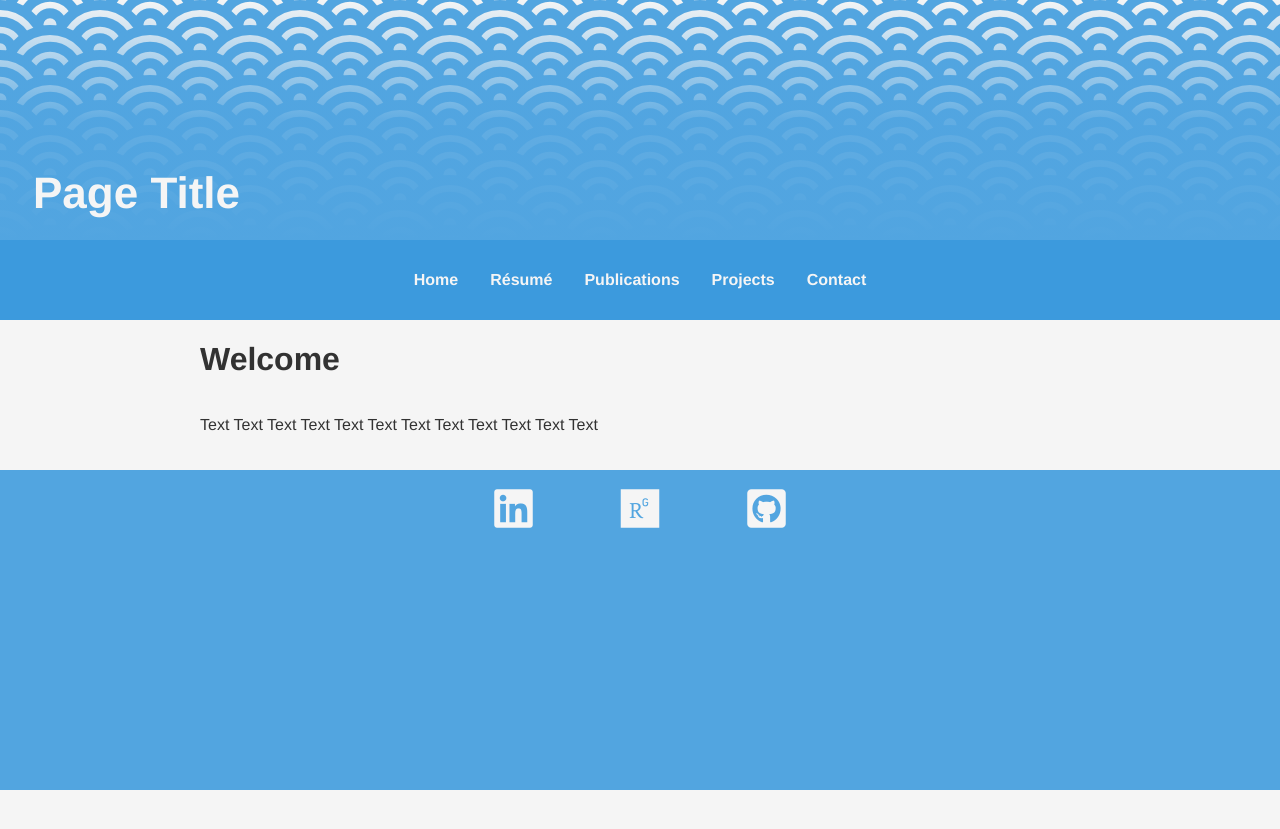
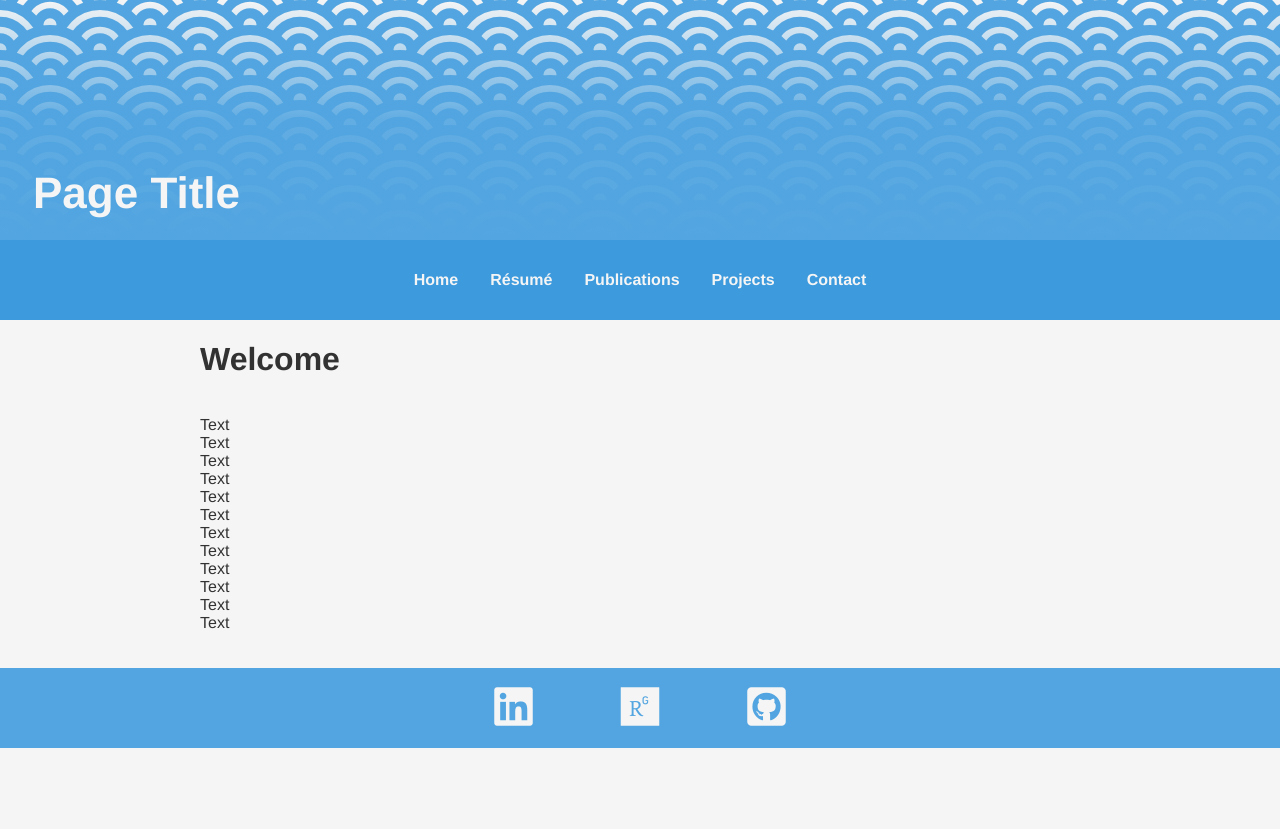
Before and after one commit to dmtveit/dmtveit.github.io, a Jekyll site: the page built from about/_posts/2019-11-24-about.md, in a window 1280 px wide. Shown: the top 829 px of the page. Built offline with Jekyll 4.4.1, drawn with Linux system fonts in a browser that asks for light colours; our own code applies the rules of GitHub Pages for plain Markdown files.

Commit message:
page info testing

```diff
--- a/css/main.css
+++ b/css/main.css
@@ -24,11 +24,11 @@
     --width-main: 50wv;
     --width-main-min: 40rem;
     --width-main-max: 55rem;
-    --width-page: 80%;
-    --width-page-info: 20%;
+    --width-page: 85%;
+    --width-page-info: 15%;
     /* height */
-    --height-top-header: 15rem;/* 13 */
-    --height-sticky-header: 5rem;/* 4.5 */
+    --height-top-header: 15rem;
+    --height-sticky-header: 5rem;
     --height-total-header: calc(var(--height-top-header) + var(--height-sticky-header));
     --height-bottom-footer: var(--height-top-header);
     --height-sticky-footer: var(--height-sticky-header);
@@ -186,8 +186,8 @@
 .page-container {
     display: flex;
     flex-direction: row;
-    justify-content: flex-start;
-    margin-top: 20px;
+    justify-content: flex-end;
+    margin-top: 20px; /* make into variable at top */
 }
 .page {
     width: var(--width-page);
@@ -201,11 +201,12 @@
     width: var(--width-page-info);
     font-size: var(--font-size-medium);
 }
+
+/* sections */
 section {
     padding: 0;
     overflow: auto;
 }
-
 
 /* links */
 a {
```
Also changed, not shown: about/_posts/2019-11-24-about.md (line endings or trailing spaces).
